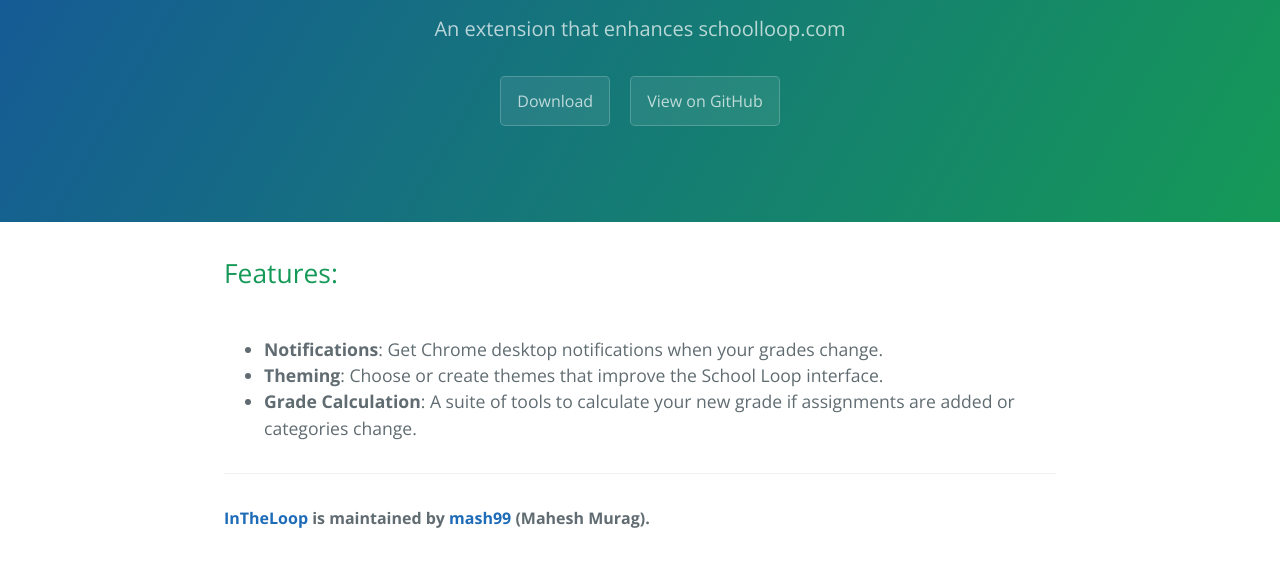
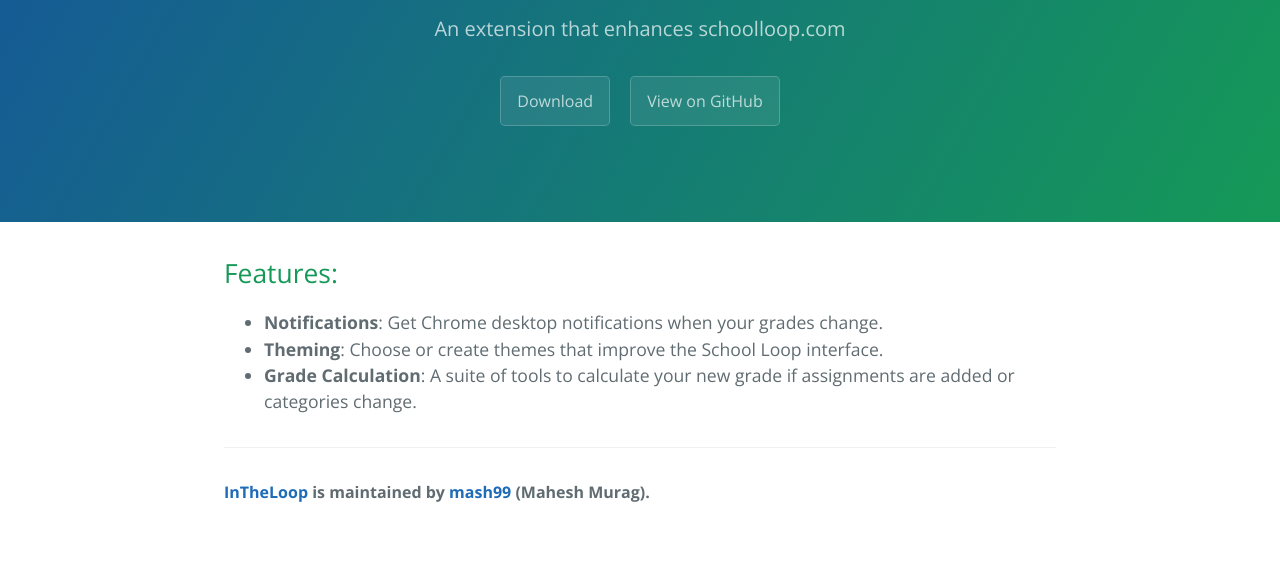
Before and after one commit to maheshmurag/InTheLoop, a plain HTML site: page index.html in a window 1280 px wide. Shown: the part 161-728 px from the top of the page. Drawn offline with nearby package versions, Linux system fonts and the light colour scheme.

Commit message:
Update index.html

```diff
--- a/index.html
+++ b/index.html
@@ -21,7 +21,7 @@
 
     <section class="main-content">
 
-      <h2>Features:</h2><br>
+      <h2>Features:</h2>
       <ul>
         <li>
           <strong>Notifications</strong>: Get Chrome desktop notifications when your grades change.
```
